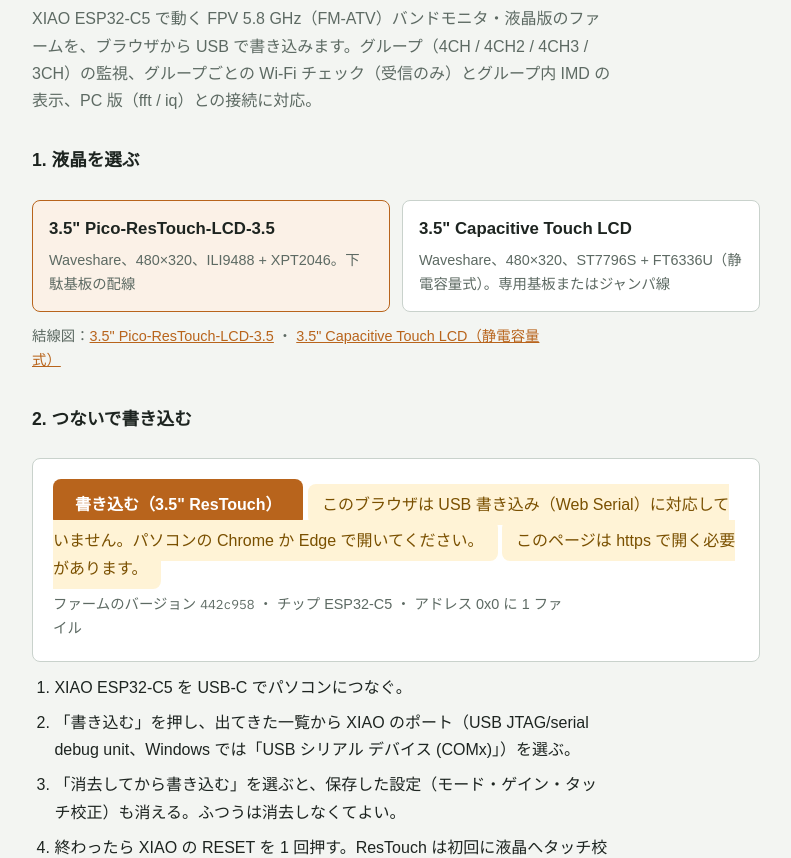
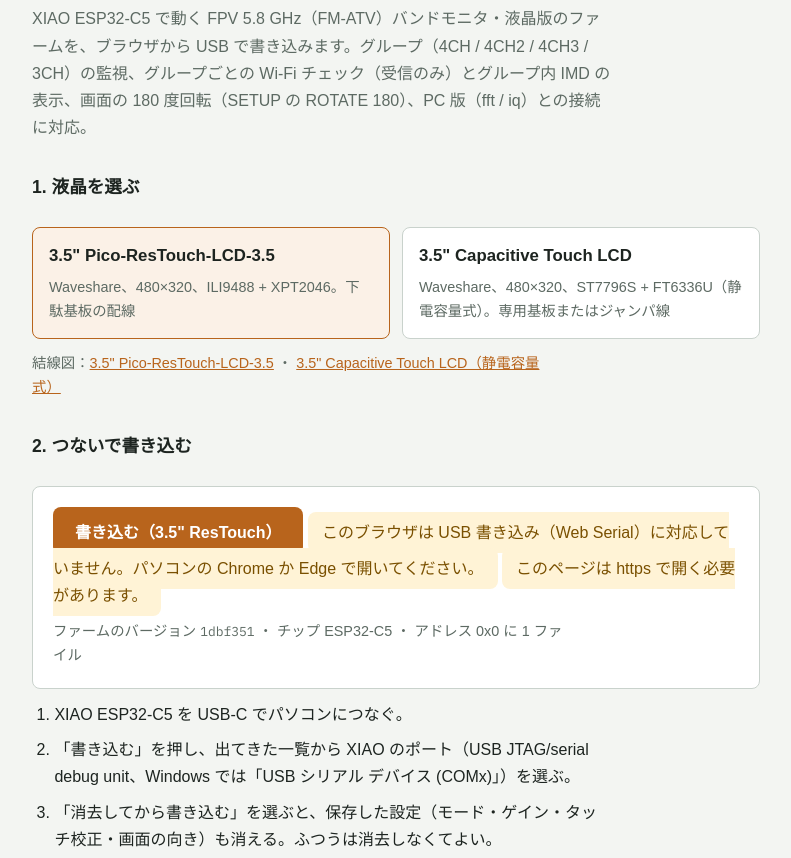
Before and after one commit to zubon2003/fpv-lcd, a plain HTML site: page web/index.html in a window 1280 px wide. Shown: the part 78-936 px from the top of the page, without its empty margins (244-1035 px from the left). Drawn offline with Linux system fonts and the light colour scheme; a web font is replaced by a local one.

Commit message:
Web flasher: both 3.5" images from 1dbf351
ROTATE 180 on the setup screen. The page's summary mentions it, and the
erase note lists the screen orientation among the saved settings.

```diff
--- a/web/index.html
+++ b/web/index.html
@@ -57,7 +57,7 @@ footer { color: var(--muted); font-size: 0.85rem; display: grid; gap: 4px; }
 <main>
   <header>
     <h1>FPV バンドモニタ ファーム書き込み</h1>
-    <p class="lead">XIAO ESP32-C5 で動く FPV 5.8 GHz（FM-ATV）バンドモニタ・液晶版のファームを、ブラウザから USB で書き込みます。グループ（4CH / 4CH2 / 4CH3 / 3CH）の監視、グループごとの Wi-Fi チェック（受信のみ）とグループ内 IMD の表示、PC 版（fft / iq）との接続に対応。</p>
+    <p class="lead">XIAO ESP32-C5 で動く FPV 5.8 GHz（FM-ATV）バンドモニタ・液晶版のファームを、ブラウザから USB で書き込みます。グループ（4CH / 4CH2 / 4CH3 / 3CH）の監視、グループごとの Wi-Fi チェック（受信のみ）とグループ内 IMD の表示、画面の 180 度回転（SETUP の ROTATE 180）、PC 版（fft / iq）との接続に対応。</p>
   </header>
 
   <section aria-labelledby="h-panel">
@@ -86,12 +86,12 @@ footer { color: var(--muted); font-size: 0.85rem; display: grid; gap: 4px; }
         <span slot="unsupported" class="warn">このブラウザは USB 書き込み（Web Serial）に対応していません。パソコンの Chrome か Edge で開いてください。</span>
         <span slot="not-allowed" class="warn">このページは https で開く必要があります。</span>
       </esp-web-install-button>
-      <p class="note">ファームのバージョン <span class="mono" id="fw-version">442c958</span> ・ チップ ESP32-C5 ・ アドレス 0x0 に 1 ファイル</p>
+      <p class="note">ファームのバージョン <span class="mono" id="fw-version">1dbf351</span> ・ チップ ESP32-C5 ・ アドレス 0x0 に 1 ファイル</p>
     </div>
     <ol>
       <li>XIAO ESP32-C5 を USB-C でパソコンにつなぐ。</li>
       <li>「書き込む」を押し、出てきた一覧から XIAO のポート（USB JTAG/serial debug unit、Windows では「USB シリアル デバイス (COMx)」）を選ぶ。</li>
-      <li>「消去してから書き込む」を選ぶと、保存した設定（モード・ゲイン・タッチ校正）も消える。ふつうは消去しなくてよい。</li>
+      <li>「消去してから書き込む」を選ぶと、保存した設定（モード・ゲイン・タッチ校正・画面の向き）も消える。ふつうは消去しなくてよい。</li>
       <li>終わったら XIAO の RESET を 1 回押す。ResTouch は初回に液晶へタッチ校正の画面が出る（10 秒触らなければ既定値で進む）。静電容量式は校正不要。</li>
     </ol>
     <p class="warn"><strong>つながらないとき：</strong>XIAO の BOOT を押したまま RESET を押して離し、BOOT を離してから、もう一度「書き込む」。他のアプリ（PC 版モニタ、ESP-WebSDR など）がポートを使っていたら閉じる。</p>
--- a/web/manifest-captouch35.json
+++ b/web/manifest-captouch35.json
@@ -1,6 +1,6 @@
 {
   "name": "FPV band monitor (XIAO ESP32-C5, 3.5\" Capacitive Touch LCD)",
-  "version": "442c958",
+  "version": "1dbf351",
   "new_install_prompt_erase": true,
   "builds": [
     {
--- a/web/manifest-restouch35.json
+++ b/web/manifest-restouch35.json
@@ -1,6 +1,6 @@
 {
   "name": "FPV band monitor (XIAO ESP32-C5, 3.5\" Pico-ResTouch-LCD-3.5)",
-  "version": "442c958",
+  "version": "1dbf351",
   "new_install_prompt_erase": true,
   "builds": [
     {
```
Also changed, not shown: 2 other files.
